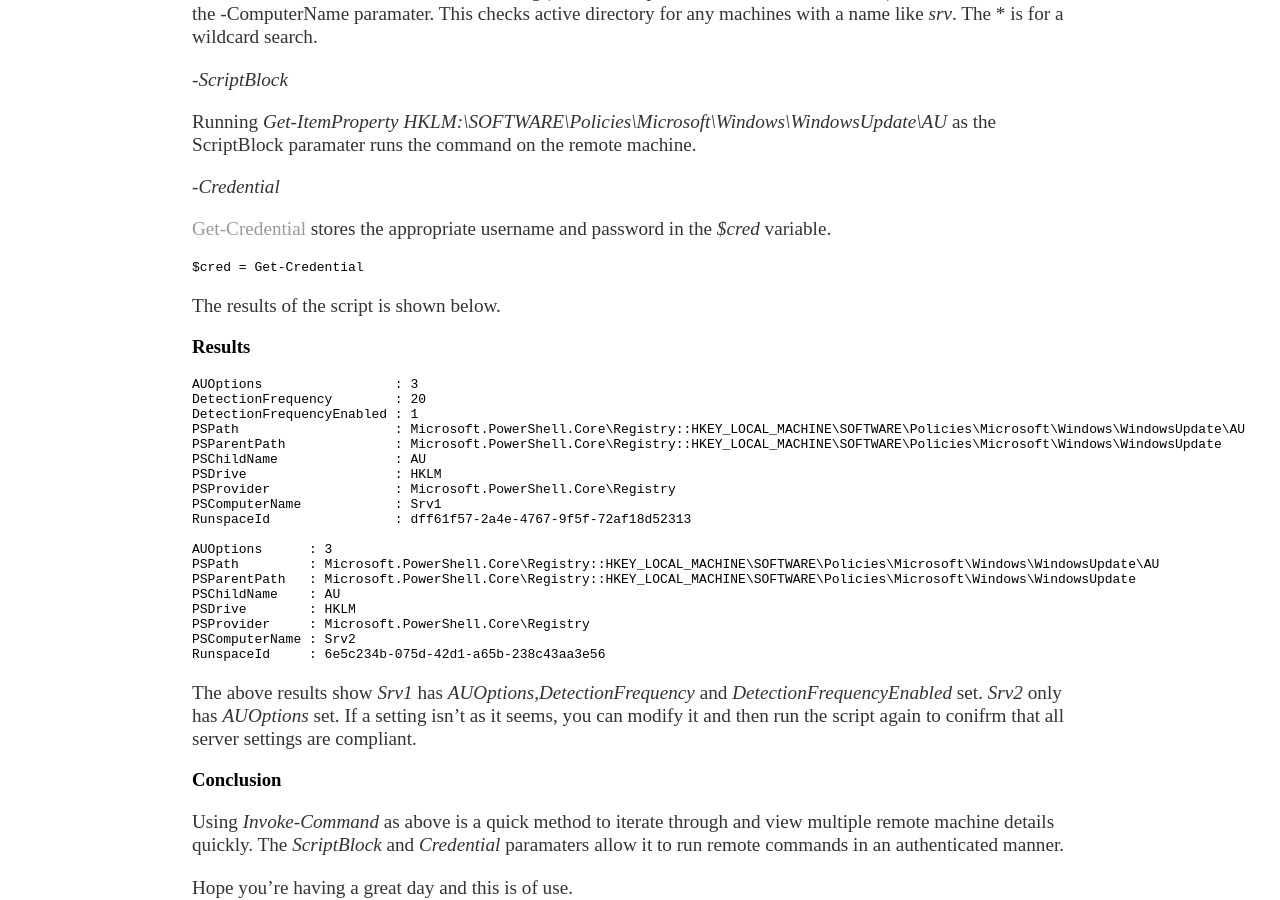
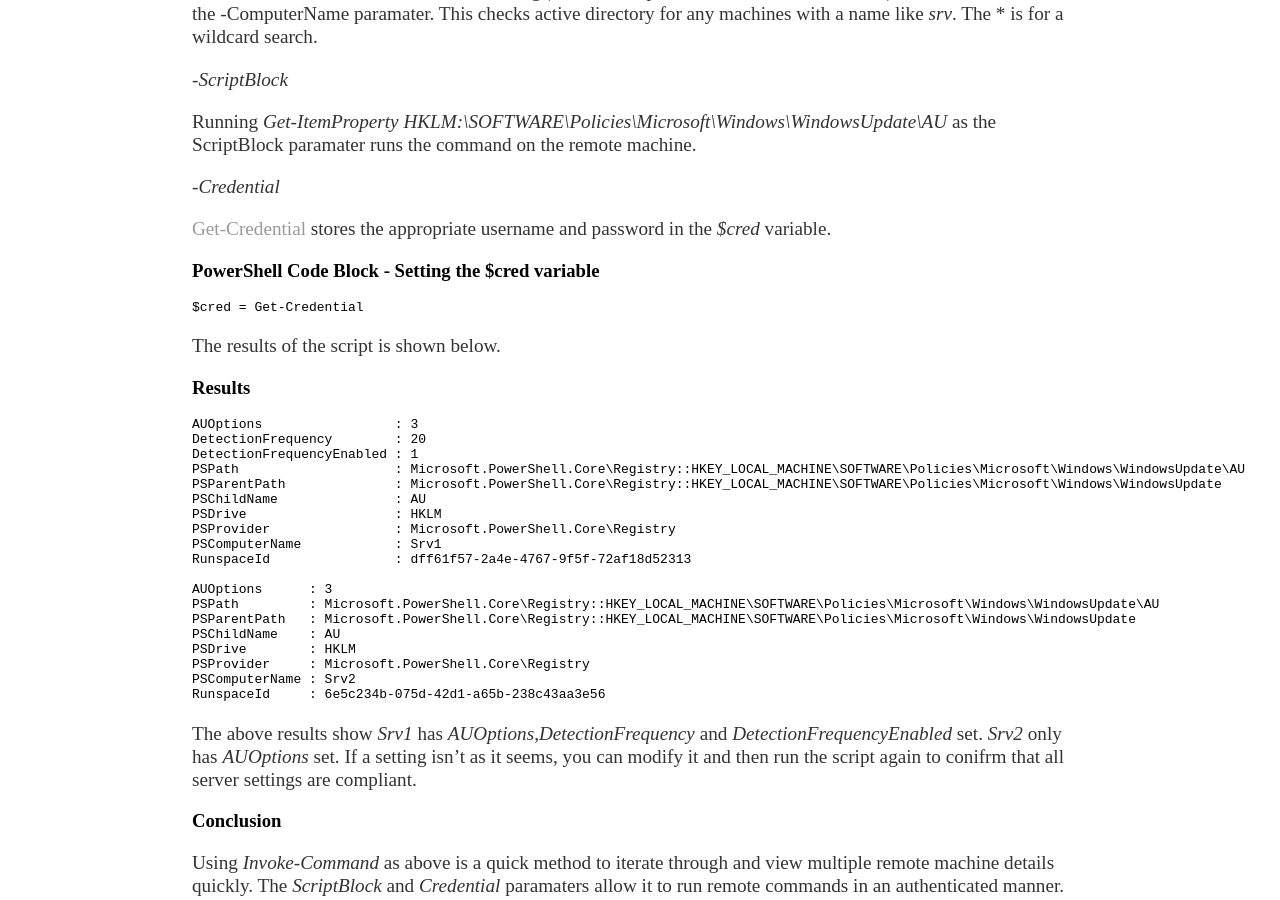
Before and after one commit to timhaintz/timhaintz.github.io, a Jekyll site: the page built from _posts/2018-06-30-Configuring-Automatic-Updates.md, in a window 1280 px wide and 900 px high, scrolled down 983 px. Built offline with Jekyll 4.4.1, drawn with Linux system fonts in a browser that asks for light colours.

Commit message:
Update 2018-06-30-Configuring-Automatic-Updates.md

````diff
--- a/_posts/2018-06-30-Configuring-Automatic-Updates.md
+++ b/_posts/2018-06-30-Configuring-Automatic-Updates.md
@@ -37,6 +37,7 @@ Running *Get-ItemProperty HKLM:\SOFTWARE\Policies\Microsoft\Windows\WindowsUpdat
 
 [Get-Credential](https://docs.microsoft.com/en-us/powershell/module/microsoft.powershell.security/get-credential?view=powershell-6) stores the appropriate username and password in the *$cred* variable.
 
+### PowerShell Code Block - Setting the $cred variable
 ```PowerShell
 $cred = Get-Credential
 ```
````
